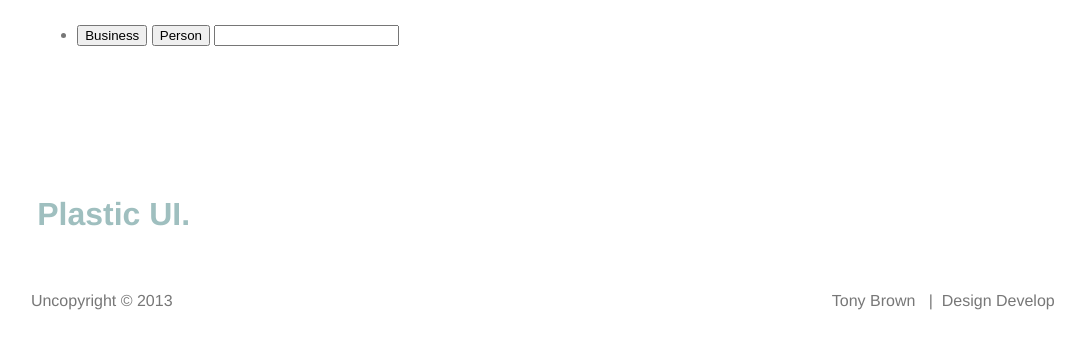
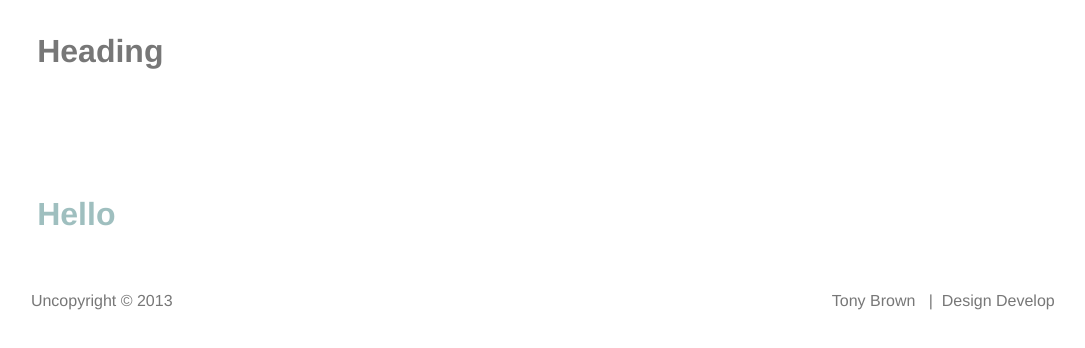
Before and after one commit to anthonybrown/tbd, a website with bundled scripts: page app/index.html in a window 1280 px wide. Shown: the whole page, without its empty margins (34-1119 px from the left). Built offline with nearby package versions, Linux system fonts and the light colour scheme.

Commit message:
update index and package.json

```diff
--- a/app/assets/css/style.unprefixed.css
+++ b/app/assets/css/style.unprefixed.css
@@ -1,5 +1,5 @@
 /*!
- * plastic-ui
+ * test
  * Plastic UI
  * http://tonybrown.me/plastic
  * @author Tony Brown
--- a/app/assets/js/scripts.min.js
+++ b/app/assets/js/scripts.min.js
@@ -1,5 +1,5 @@
 /*!
- * plastic-ui
+ * test
  * Plastic UI
  * http://tonybrown.me/plastic
  * @author Tony Brown
@@ -12,7 +12,7 @@
 
   $(function () {
     // say hello
-    console.log('Plastic UI-Ready and Trusting in God!.');
+    console.log('.');
   });
 
 })(jQuery, window, document);
--- a/app/index.html
+++ b/app/index.html
@@ -3,7 +3,7 @@
   <head>
     <meta charset="utf-8">
     <title>Plastiq-ui</title>
-    <meta name="description" content="User Interface for adding payees to the Plastic system.">
+    <meta name="description" content="front end">
     <meta name="author" content="Tony Brown.">
 
     <meta http-equiv='X-UA Compatible' content='IE=edge,chrome=1'>
@@ -20,19 +20,11 @@
   <body>
 
     <header class="header clear" role="banner">
-      <form class='clear' action="#" method="get" accept-charset="utf-8">
-        <ul>
-          <li>
-            <button>Business</button>
-            <button>Person</button>
-            <input type="text" name='' class='' id=''>
-          </li>
-        </ul>
-      </form>
+      <h1 id='Heading'>Heading</h1>
     </header>
 
     <div class="main clear" role="main">
-      <h1>Plastic UI.</h1>
+      <h1>Hello</h1>
     </div>
 
 
```
Also changed, not shown: package.json (+29 -4 lines), app/assets/css/style.min.css.
